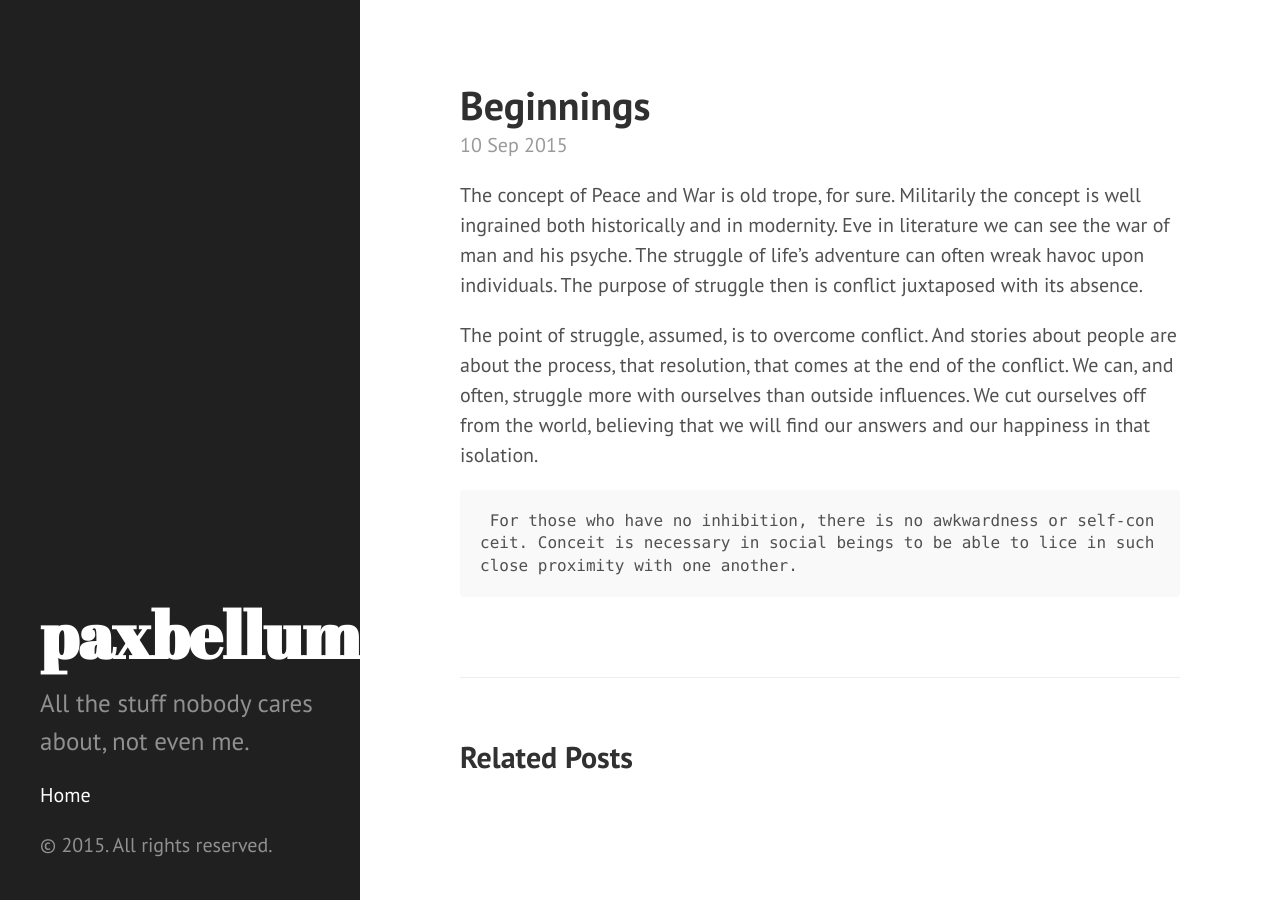
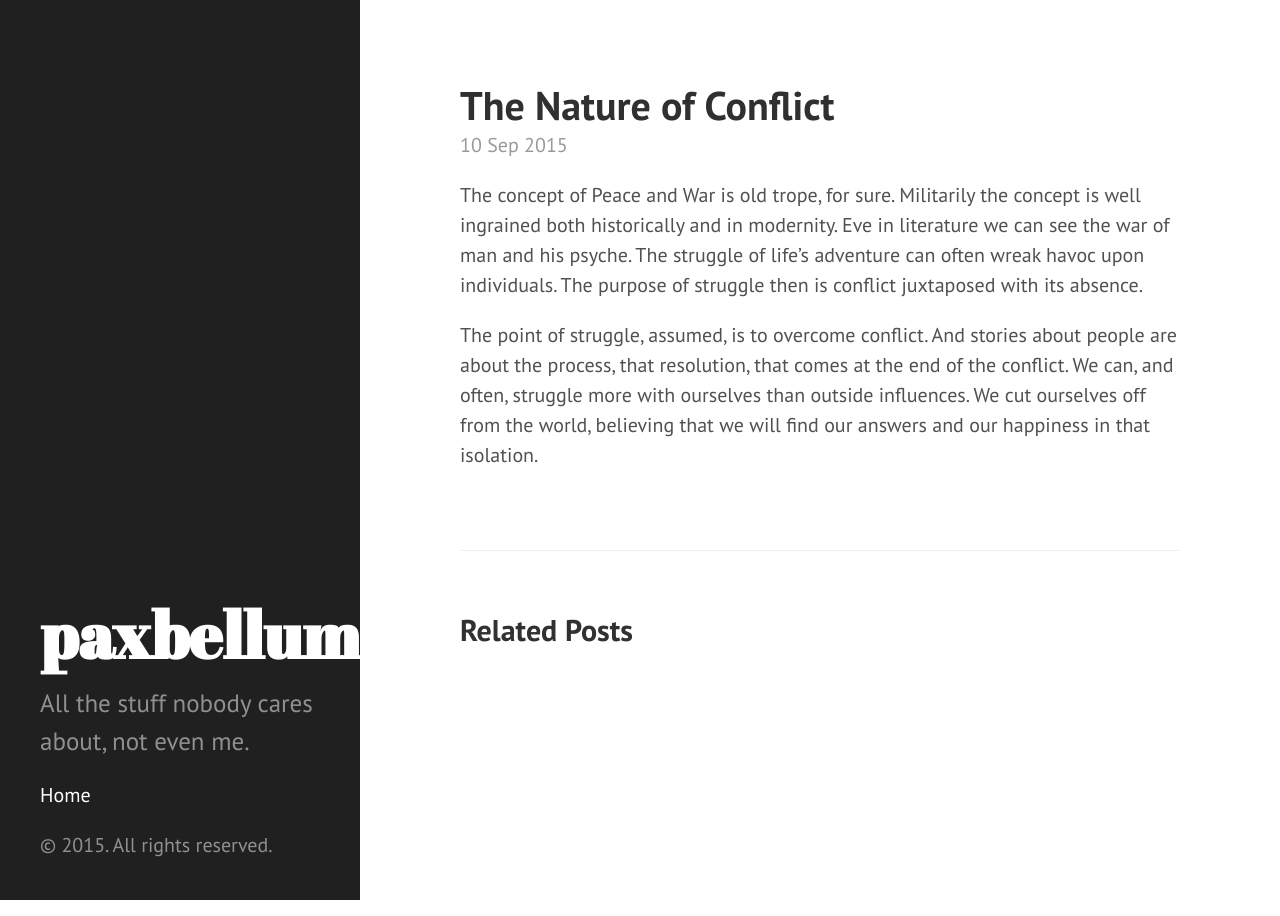
Before and after one commit to paxbellum/paxbellum.github.io, a Jekyll site: the page built from _posts/2015-09-10-beginnings.markdown, in a window 1280 px wide. Built offline with Jekyll 4.4.1, drawn with Linux system fonts in a browser that asks for light colours.

Commit message:
Post update: Beginnings

```diff
--- a/_posts/2015-09-10-beginnings.markdown
+++ b/_posts/2015-09-10-beginnings.markdown
@@ -1,10 +1,8 @@
 ---
 published: true
-title: Beginnings
+title: The Nature of Conflict
 layout: post
 ---
 The concept of Peace and War is old trope, for sure. Militarily the concept is well ingrained both historically and in modernity. Eve in literature we can see the war of man and his psyche. The struggle of life's adventure can often wreak havoc upon individuals. The purpose of struggle then is conflict juxtaposed with its absence.
 
   The point of struggle, assumed, is to overcome conflict. And stories about people are about the process, that resolution, that comes at the end of the conflict. We can, and often, struggle more with ourselves than outside influences. We cut ourselves off from the world, believing that we will find our answers and our happiness in that isolation.
-
-     For those who have no inhibition, there is no awkwardness or self-conceit. Conceit is necessary in social beings to be able to lice in such close proximity with one another.
```
